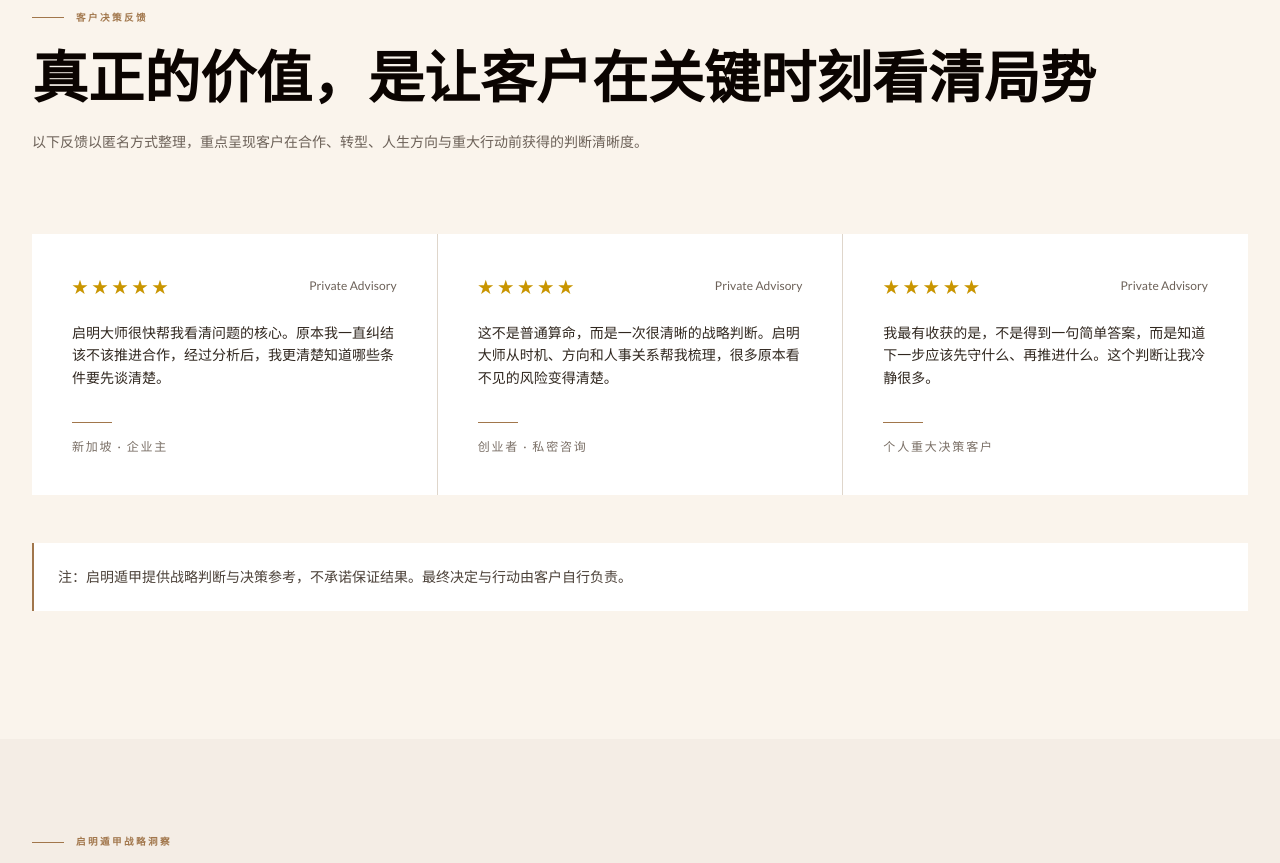
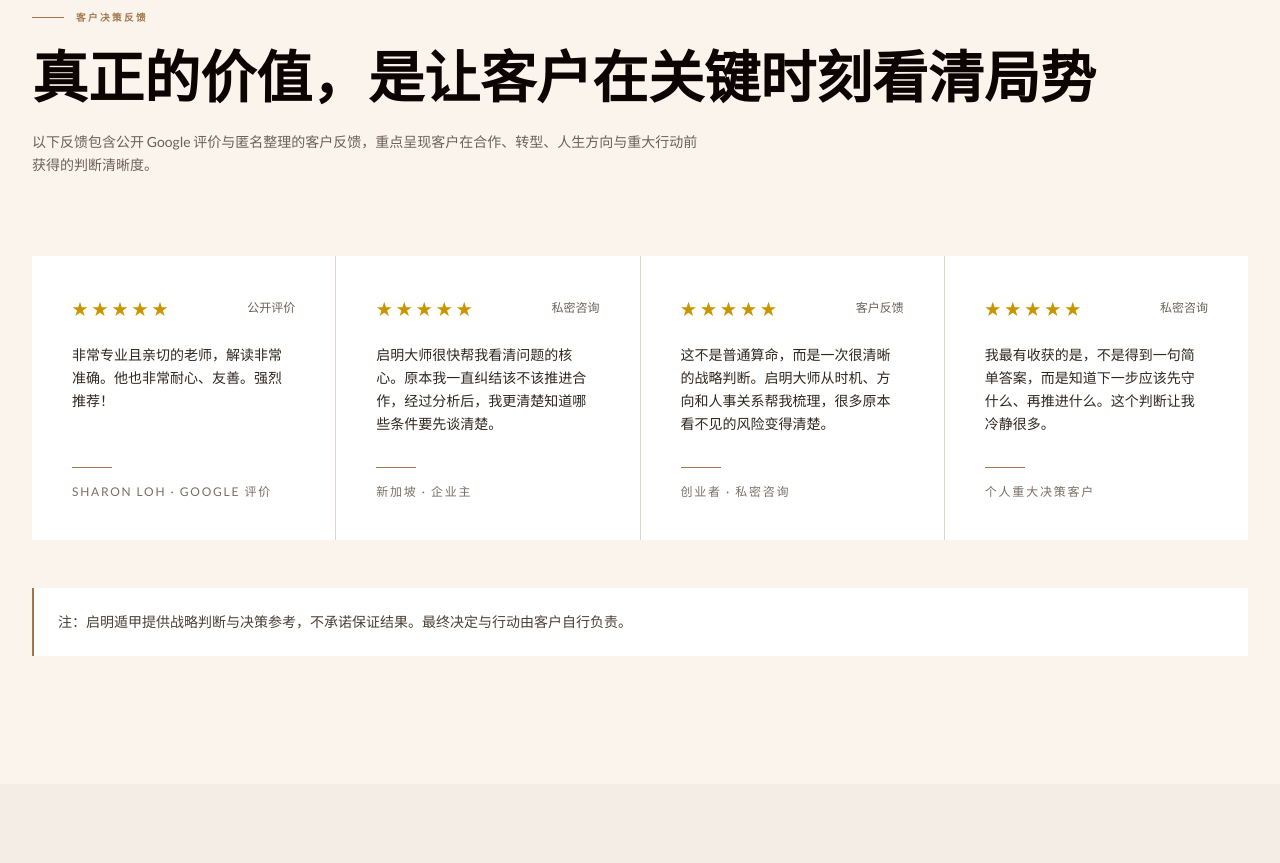
Before and after one commit to BODHIWONG/qmfeng-website, a Next.js app: page / in a window 1280 px wide. Shown: the part 9600-10463 px from the top of the page. Built offline with nearby package versions, Linux system fonts and the light colour scheme.

Commit message:
Add public Google review to testimonials

```diff
--- a/components/testimonials-section.tsx
+++ b/components/testimonials-section.tsx
@@ -8,6 +8,8 @@ type Testimonial = {
   en: string;
   clientZh: string;
   clientEn: string;
+  sourceZh?: string;
+  sourceEn?: string;
   rating?: number;
 };
 
@@ -25,10 +27,21 @@ export default function TestimonialsSection() {
 
   const testimonials: Testimonial[] = [
     {
+      zh: "非常专业且亲切的老师，解读非常准确。他也非常耐心、友善。强烈推荐！",
+      en: "A very professional and kind master with very accurate reading. He is very patient and nice as well. Will highly recommend!",
+      clientZh: "Sharon Loh · Google 评价",
+      clientEn: "Sharon Loh · Google Review",
+      sourceZh: "公开评价",
+      sourceEn: "Public Review",
+      rating: 5,
+    },
+    {
       zh: "启明大师很快帮我看清问题的核心。原本我一直纠结该不该推进合作，经过分析后，我更清楚知道哪些条件要先谈清楚。",
       en: "Master Qiming helped me see the core issue quickly. I was unsure whether to move forward with a partnership, but after the review I understood which terms needed to be clarified first.",
       clientZh: "新加坡 · 企业主",
       clientEn: "Singapore · Business Owner",
+      sourceZh: "私密咨询",
+      sourceEn: "Private Advisory",
       rating: 5,
     },
     {
@@ -36,6 +49,8 @@ export default function TestimonialsSection() {
       en: "This did not feel like ordinary fortune telling. It was a clear strategic review. Master Qiming helped me organise timing, direction and people dynamics, and risks I could not see became clearer.",
       clientZh: "创业者 · 私密咨询",
       clientEn: "Founder · Private Advisory",
+      sourceZh: "客户反馈",
+      sourceEn: "Client Feedback",
       rating: 5,
     },
     {
@@ -43,6 +58,8 @@ export default function TestimonialsSection() {
       en: "The most valuable part was not receiving a simple answer, but knowing what to protect first and what to move forward with next. The clarity helped me become much calmer.",
       clientZh: "个人重大决策客户",
       clientEn: "Major Life Decision Client",
+      sourceZh: "私密咨询",
+      sourceEn: "Private Advisory",
       rating: 5,
     },
   ];
@@ -77,13 +94,13 @@ export default function TestimonialsSection() {
 
           <p className="max-w-2xl text-sm leading-relaxed text-[oklch(0.50_0.02_65)]" style={{ fontFamily: "var(--font-lato), var(--font-noto-sans), sans-serif" }}>
             {t(
-              "以下反馈以匿名方式整理，重点呈现客户在合作、转型、人生方向与重大行动前获得的判断清晰度。",
-              "The following anonymised feedback highlights how clients gained decision clarity before partnerships, transitions, life-direction choices and major actions."
+              "以下反馈包含公开 Google 评价与匿名整理的客户反馈，重点呈现客户在合作、转型、人生方向与重大行动前获得的判断清晰度。",
+              "The following feedback includes public Google reviews and anonymised client comments, highlighting how clients gained decision clarity before partnerships, transitions, life-direction choices and major actions."
             )}
           </p>
         </motion.div>
 
-        <div className="grid gap-px bg-[oklch(0.88_0.018_70)] md:grid-cols-3">
+        <div className="grid gap-px bg-[oklch(0.88_0.018_70)] md:grid-cols-2 xl:grid-cols-4">
           {testimonials.map((item, i) => (
             <motion.div
               key={i}
@@ -100,7 +117,9 @@ export default function TestimonialsSection() {
                     <span key={idx} className="text-[oklch(0.70_0.15_85)]">&#9733;</span>
                   ))}
                 </div>
-                <span className="text-xs text-[oklch(0.50_0.02_65)]" style={{ fontFamily: "var(--font-lato), sans-serif" }}>Private Advisory</span>
+                <span className="text-xs text-[oklch(0.50_0.02_65)]" style={{ fontFamily: "var(--font-lato), sans-serif" }}>
+                  {t(item.sourceZh || "私密咨询", item.sourceEn || "Private Advisory")}
+                </span>
               </div>
 
               <p className="flex-1 text-sm leading-relaxed" style={{ fontFamily: "var(--font-lato), var(--font-noto-sans), sans-serif", color: "oklch(0.28 0.02 60)" }}>
```
